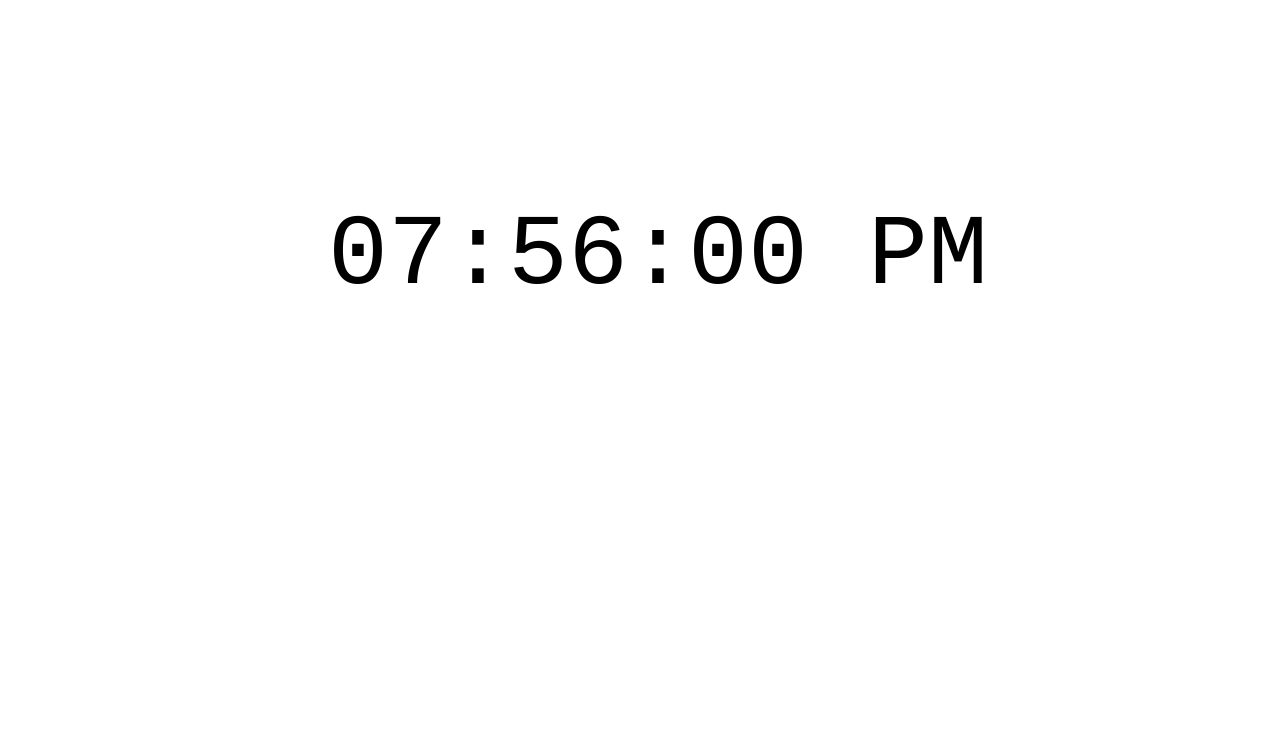
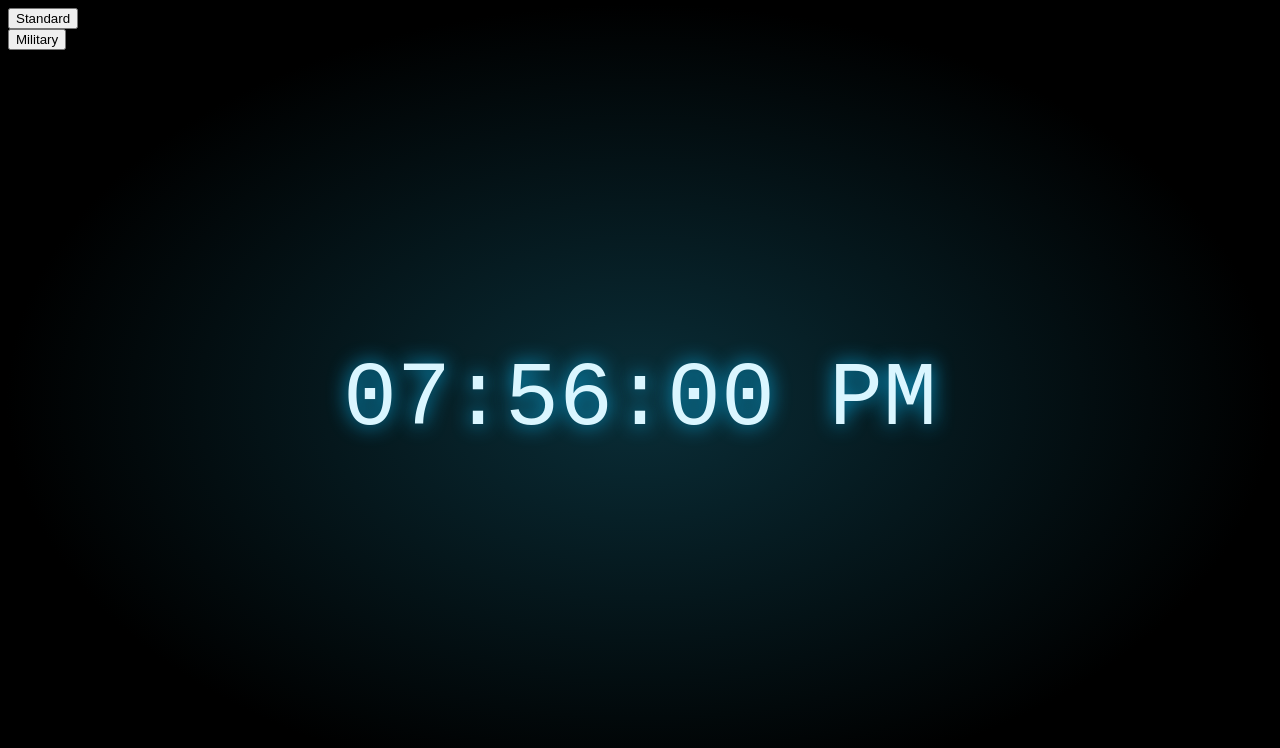
Before and after one commit to smiththay/digital_clock, a plain HTML site: page index.html in a window 1280 px wide. Drawn offline with Linux system fonts and the light colour scheme.

Commit message:
added background color and effects

```diff
--- a/index.html
+++ b/index.html
@@ -6,8 +6,11 @@
         <link rel="stylesheet" href="style.css">
     </head>
     <body>
+        <div id= "time"></div>
 
-            <div id= "time"></div>
+        <div class="standard"><button class='clickS'>Standard</button></div>
+
+        <div class="military"><button class='clickM'>Military</button></div>
 
     </body>
 
--- a/main.js
+++ b/main.js
@@ -1,7 +1,10 @@
 
 setInterval(() =>{
 
-const time = document.getElementById("time");
+const time = document.getElementById('time');
+const stand = document.querySelector('.standard')
+const milit = document.querySelector('.military')
+
 
 let date = new Date();
 let hrs = date.getHours();
--- a/style.css
+++ b/style.css
@@ -1,8 +1,26 @@
 
+
+html,body {
+    height: 100%;
+}
+body {
+    background: #0f3854;
+    background: radial-gradient(ellipse at center,  #0a2e38  0%, #000000 70%);
+    background-size: 100%;
+}
+p {
+    margin: 0;
+    padding: 0;
+}
 #time{
-    font-size: 100px;
-    font-family: monospace;
-    width: 900px;
-    margin: 200px;
+    font-family: 'Share Tech Mo', monospace;
+    font-size: 90px;
+    color: #ffffff;
     text-align: center;
+    position: absolute;
+    left: 50%;
+    top: 50%;
+    transform: translate(-50%, -50%);
+    color: #daf6ff;
+    text-shadow: 0 0 20px rgba(10, 175, 230, 1),  0 0 20px rgba(10, 175, 230, 0);
 }
```
